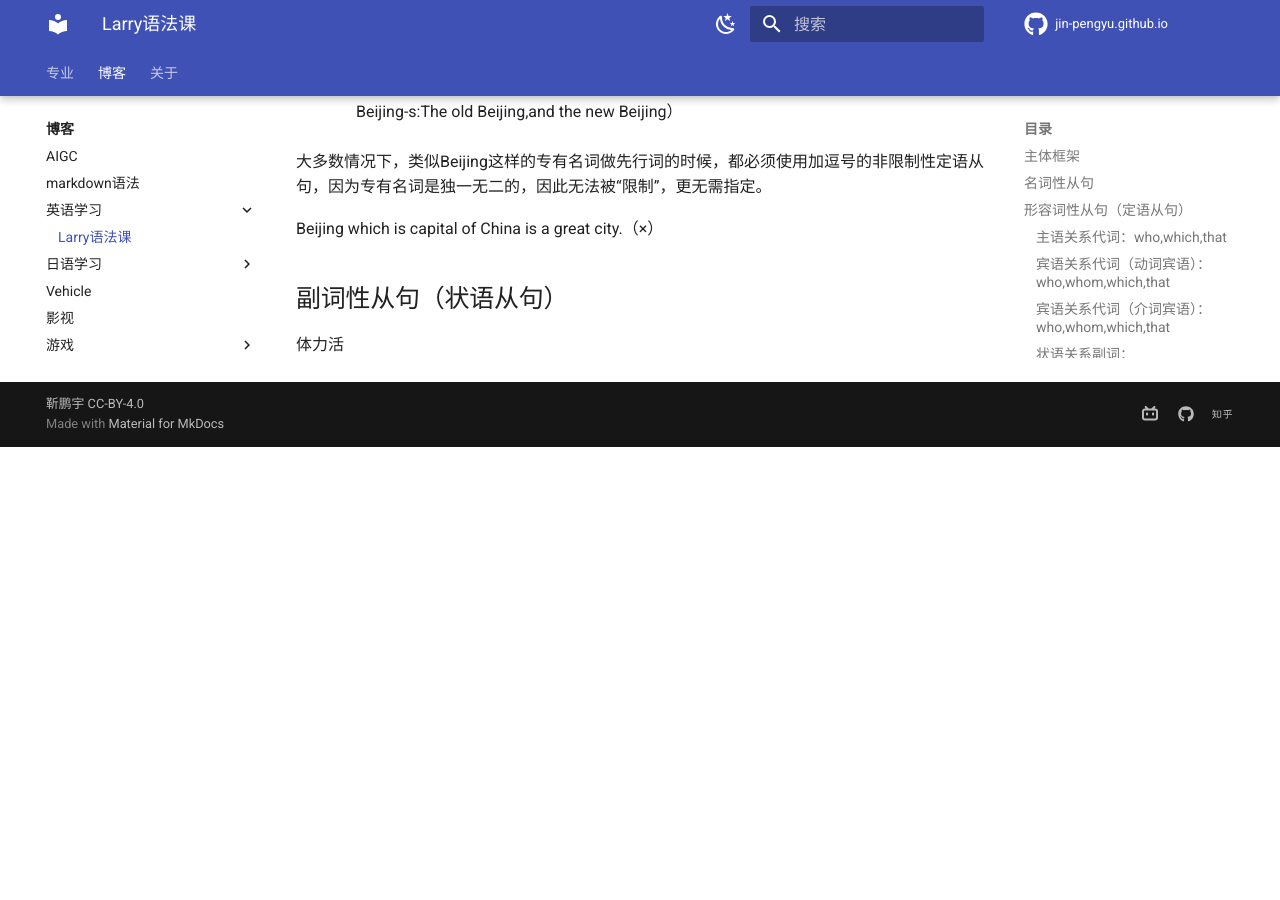
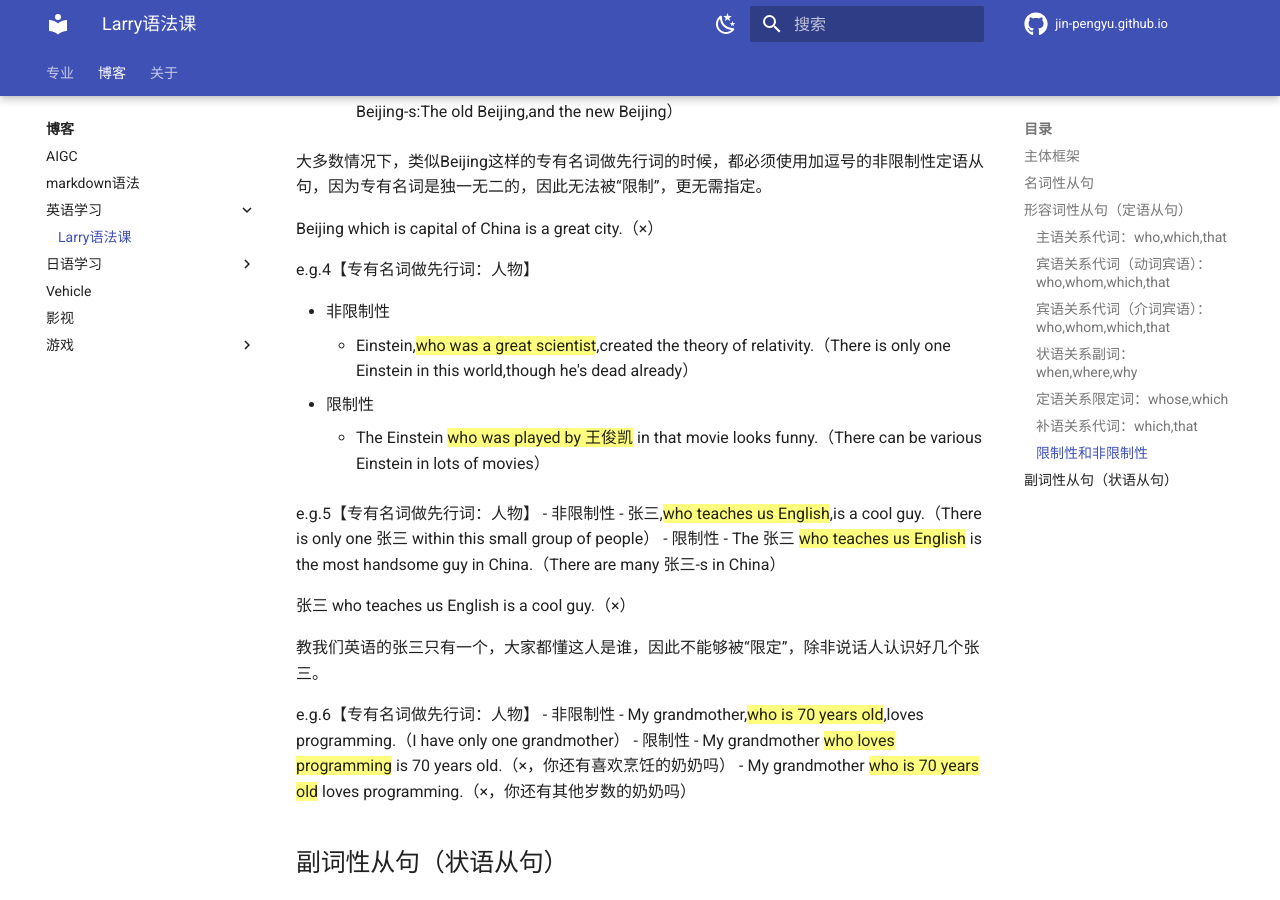
Before and after one commit to Pengyu-Jin/Pengyu-Jin.github.io, an MkDocs documentation site: the page built from docs/blog/EN-learn/Larry.md, in a window 1280 px wide and 900 px high, scrolled down 7691 px. Built offline with MkDocs 1.6.1 and Material for MkDocs 9.7.7, drawn with Linux system fonts in a browser that asks for light colours; before the commit the page ends 8138 px from its top, so only the background shows below that.

Commit message:
style change 228

```diff
--- a/docs/blog/EN-learn/Larry.md
+++ b/docs/blog/EN-learn/Larry.md
@@ -269,6 +269,30 @@ e.g.3【专有名词做先行词：地点】
 
 Beijing which is capital of China is a great city.（×）
 
+e.g.4【专有名词做先行词：人物】
+
+- 非限制性
+    - Einstein,==who was a great scientist==,created the theory of relativity.（There is only one Einstein in this world,though he's dead already）
+- 限制性
+    - The Einstein ==who was played by 王俊凯== in that movie looks funny.（There can be various Einstein in lots of movies）
+
+e.g.5【专有名词做先行词：人物】
+- 非限制性
+    - 张三,==who teaches us English==,is a cool guy.（There is only one 张三 within this small group of people）
+- 限制性
+    - The 张三 ==who teaches us English== is the most handsome guy in China.（There are many 张三-s in China）
+
+张三 who teaches us English is a cool guy.（×）
+
+教我们英语的张三只有一个，大家都懂这人是谁，因此不能够被“限定”，除非说话人认识好几个张三。
+
+e.g.6【专有名词做先行词：人物】
+- 非限制性
+    - My grandmother,==who is 70 years old==,loves programming.（I have only one grandmother）
+- 限制性
+    - My grandmother ==who loves programming== is 70 years old.（×，你还有喜欢烹饪的奶奶吗）
+    - My grandmother ==who is 70 years old== loves programming.（×，你还有其他岁数的奶奶吗）
+
 
 
 ## 副词性从句（状语从句）
```
